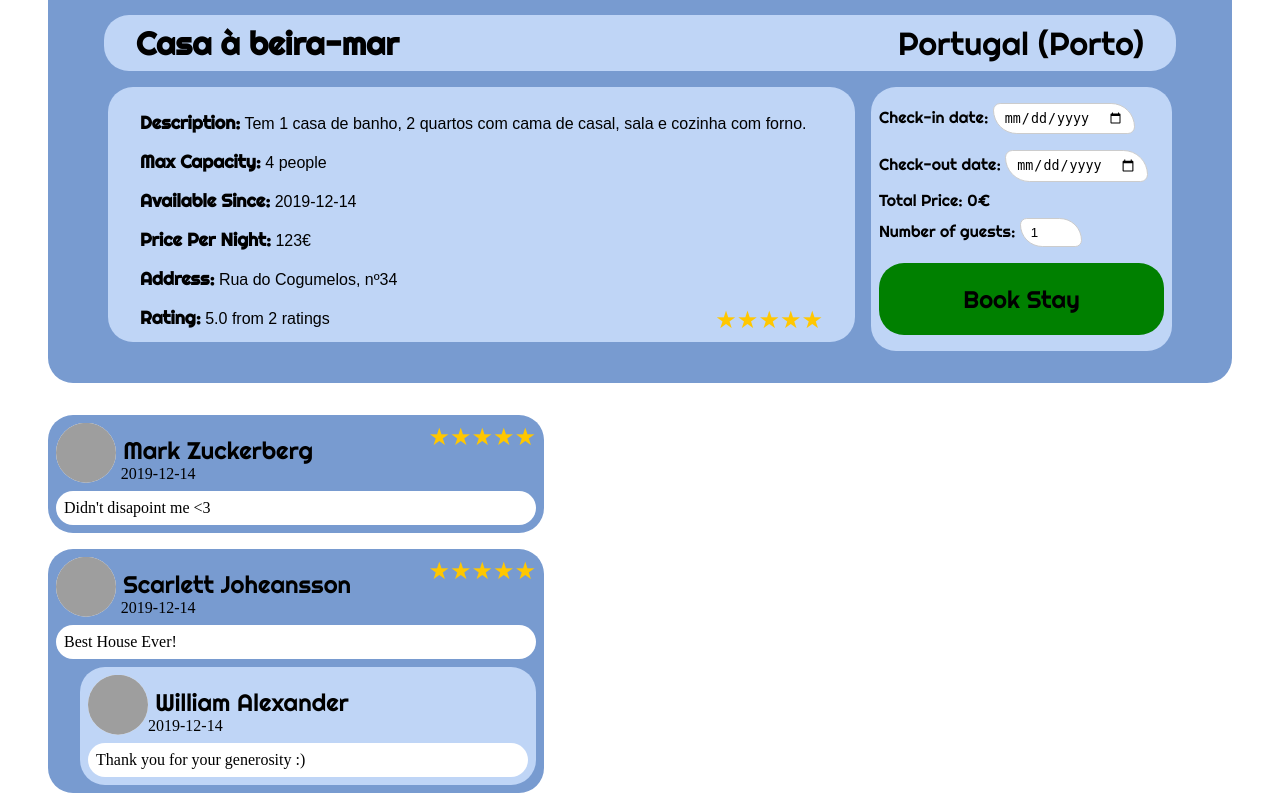
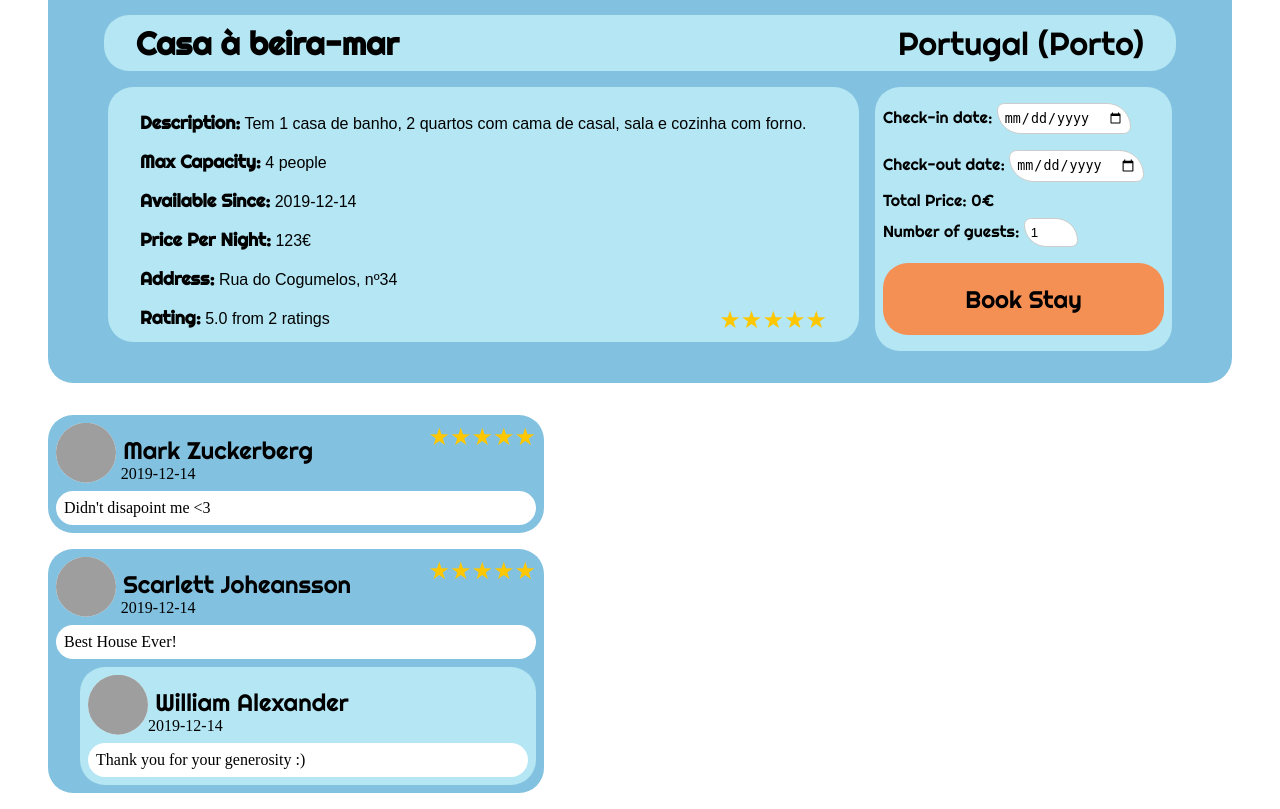
Before and after one commit to WALEX2000/Proj_LTW, a PHP site: page /pages/story.php?story_id=1 in a window 1280 px wide. Shown: the part 785-1594 px from the top of the page. Run offline with PHP 8.4, Linux system fonts and the light colour scheme; data comes from the database, SQL or seed files in the repository; grey boxes are pictures that could not be loaded.

Commit message:
Aesthetic changes - part 1
Co-authored-by: lilianalmeida <up201706908@fe.up.pt>
Co-authored-by: joaohenriqueluz <up201703782@fe.up.pt>
Co-authored-by: mafaldasantos10 <up201706791@fe.up.pt>

```diff
--- a/src/css/addStory.css
+++ b/src/css/addStory.css
@@ -1,5 +1,5 @@
 #body {
-    background: #789BD0;
+    background: #82c1df;
     width: 70%;
     height: max-content;
     border-radius: 20px;
--- a/src/css/searchResults.css
+++ b/src/css/searchResults.css
@@ -1,6 +1,6 @@
 .search_result_container {
     border-radius: 25px;
-    background: #789BD0;
+    background: #82c1df;
     padding: 1em;
     margin-top: 1em;
     width: max-content;
--- a/src/css/story.css
+++ b/src/css/story.css
@@ -57,7 +57,7 @@
 
 #story_info {
     position: relative;
-    background: #789BD0;
+    background: #82c1df;
     margin-top: 2em;
     padding: 2em;
     border-radius: 25px;
@@ -112,7 +112,7 @@
     border: 0;
     margin-top: auto;
     margin-bottom: auto;
-    color: #789BD0;
+    color: #82c1df;
     z-index: 1;
 }
 
@@ -144,7 +144,7 @@
 
 #nameBox {
     border-radius: 25px;
-    background: #BFD5F6;
+    background: rgb(180, 230, 243);
     width: 90%;
     margin-left: auto;
     margin-right: auto;
@@ -170,7 +170,7 @@
 
 #descriptionBox {
     border-radius: 25px;
-    background: #BFD5F6;
+    background: rgb(180, 230, 243);
     padding-left: 2em;
     padding-right: 2em;
     padding-top: 0.5em;
@@ -206,7 +206,7 @@
 
 #reservations {
     border-radius: 25px;
-    background: #BFD5F6;
+    background: rgb(180, 230, 243);
     padding-bottom: 0.5em;
     font-family: sans-serif;
 
@@ -232,7 +232,7 @@
 
 .reservationBlock {
     border-radius: 25px;
-    background: #789BD0;
+    background: #82c1df;
     padding: 0.5em;
     margin-top: 1em;
 }
@@ -298,7 +298,7 @@
 
 #reservationForm {
     border-radius: 25px;
-    background: #BFD5F6;
+    background: rgb(180, 230, 243);
     padding: 0.5em;
     font-family: Righteous, sans-serif;
 
@@ -317,7 +317,7 @@
 #reserveButton {
     width: 100%;
     height: 3em;
-    background: green;
+    background: rgb(245, 144, 85);
     border: none;
     font-family: Righteous, sans-serif;
     font-size: x-large;
@@ -343,7 +343,7 @@
 .comment_container {
     position: relative;
     border-radius: 25px;
-    background: #789BD0;
+    background: #82c1df;
     padding: 0.5em;
     margin-top: 1em;
     max-width: 30em;
@@ -373,7 +373,7 @@
 }
 
 .reply_container {
-    background: #BFD5F6;
+    background: rgb(180, 230, 243);
     border-radius: 25px;
     padding: 0.5em;
     margin-left: 5%;
@@ -385,11 +385,11 @@
 }
 
 #postComment {
-    background: #BFD5F6;
+    background: rgb(180, 230, 243);
 }
 
 #postReply {
-    background: #789BD0;
+    background: #82c1df;
 }
 
 .postCommentTop {
@@ -441,7 +441,7 @@
 @media only screen and (max-width: 600px) {
     #story_info {
         position: relative;
-        background: #789BD0;
+        background: #82c1df;
         margin-top: 2em;
         padding: 2em;
         border-radius: 25px;
@@ -485,7 +485,7 @@
 
     #reservationForm {
         border-radius: 25px;
-        background: #BFD5F6;
+        background: rgb(180, 230, 243);
         padding: 0.5em;
         font-family: Righteous, sans-serif;
 
--- a/src/css/topBar.css
+++ b/src/css/topBar.css
@@ -1,5 +1,5 @@
 :root {
-  --blue: #75c9cc;
+  --blue: #acdfe2;
   --lightBlue: #afdfdb;
   --washy: #eceae5;
   --pinkish: #fbdcce;
@@ -29,7 +29,7 @@ a {
     grid-template-rows: 100%;
     z-index: 1;
     color: #fff;
-    background: linear-gradient(-45deg, #e99076, #df83e2, #62bbdb, #6ae7ca);
+    background: linear-gradient(-45deg, #8ed9db, #82c1df, #5ec5eb, #4476b8);
     background-size: 400% 400%;
     animation: gradientBG 15s ease infinite;
 }
@@ -136,6 +136,17 @@ background-position: 0% 50%;
       width: 100%;
   }
 
+  #form{
+    display: flex;
+flex-wrap:wrap;
+  }
+#form div{
+display: flex;
+flex-wrap:wrap;
+flex-direction: row;
+height: 50%;
+}
+
   .dropdown-content {
     display: inherit;
     background-color: #BFD5F6;
@@ -219,7 +230,7 @@ background-position: 0% 50%;
 }
 
 #registerPromptButton {
-  background-color: #789BD0;
+  background-color: #82c1df;
     padding: 14px 20px;
     margin: 8px 0;
     border: none;
@@ -231,7 +242,7 @@ background-position: 0% 50%;
 }
 
 input{
-  padding: 6px 10px;
+  padding: 6px 6px;
   margin: 8px 0;
   display: inline-block;
   border: 1px solid #ccc;
@@ -240,7 +251,7 @@ input{
 }
 
 form button[type="submit"] {
-  background-color: #789BD0;
+  background-color: #82c1df;
     padding: 14px 20px;
     margin: 8px 0;
     border: none;
@@ -248,8 +259,8 @@ form button[type="submit"] {
     width: 100%;
     border-radius: 15px 50px;
     transition: 0.5s;
+  }
 
-  }
   form button[type="submit"]:hover {
     opacity: 0.7;
   }
@@ -315,7 +326,7 @@ form button[type="submit"] {
       float: right;
       margin-left: auto;
       margin-right: 4em;
-      color: #789BD0;
+      color: #82c1df;
       width: 5em;
       height: 5em;
       margin-top: auto;
@@ -330,16 +341,12 @@ form button[type="submit"] {
         outline-width: 0;
     }
 
-  .centerLabel {
-      text-align: center;
-      margin-left: 20%;
-  }
-
   input[type=range] {
     -webkit-appearance: none;
     width: 100%;
     background: transparent;
     border: none;
+    margin-left: 50px;
   }
 
   input[type=range]::-webkit-slider-thumb {
@@ -363,7 +370,7 @@ form button[type="submit"] {
     height: 8.4px;
     cursor: pointer;
     box-shadow: 1px 1px 1px #000000, 0px 0px 1px #0d0d0d;
-    background: #789BD0;
+    background: #82c1df;
     border-radius: 1.3px;
     border: 0.2px solid #010101;
   }
--- a/src/javascript/house.js
+++ b/src/javascript/house.js
@@ -13,13 +13,13 @@ function greyOutButton() {
         backButton.style.color = "#75757588";
     }
     else {
-        backButton.style.color = "#789BD0FF";
+        backButton.style.color = "#82c1dfFF";
     }
     if(pos == nHouses - 1) {
         frontButton.style.color = "#75757588";
     }
     else {
-        frontButton.style.color = "#789BD0FF";
+        frontButton.style.color = "#82c1dfFF";
     }
 }
 
--- a/src/templates/tpl_common.php
+++ b/src/templates/tpl_common.php
@@ -75,17 +75,15 @@ function draw_header($stylesheet, $scripts_defer)
             <div id="dropdown">
                   <div id="search_form" class="dropdown-content noShow">
                       <form id="form" action="../actions/action_search.php" method="post">
-                        <div>
+                        <div id = "check_in_out_search">
                             <label> Check-In: </label><input id="stay_begin" type="date" name="check_in"/>
                             <label> Check-Out: </label><input id="stay_end" type="date" name="check_out"/>
                         </div>
                         <div>
-                            <br/>
                             <label class="centerLabel"> Guests: </label>
                             <input id="guests" type="number" min= "1" name="guests" value="1" required/>
                         </div>
-                        <div>
-                            <br/>
+                        <div id = "budget_div">
                             <label class="centerLabel"> Budget: </label><span id = "budget_value"></span><input type="range" min="1" max="100000000" class="budget_slider" id="budget_slider" name="budget">
                         </div>
                         <button id="closeExtraOption" type="button" name="close"><i class="fa fa-times-circle fa-5x"></i></button>
--- a/src/templates/tpl_home_page.php
+++ b/src/templates/tpl_home_page.php
@@ -9,6 +9,7 @@
                         //echo $log;
                         ?>
                     <a href="story.php?story_id=<?= $top_stories[0]['id'] ?>">
+                        <h2 class="TopHouseTitle">House of the week</h2>
                         <img id="TopHouse" src="../../images/<?= $image_url ?>" alt="TopHouse" />
                     </a>
                     <div class="BottomText">
```
Also changed, not shown: src/css/index.css (+18 -6 lines), src/css/profile.css (+4 -4 lines), images/5df8091b7e95e7.77652056.png (added), images/5df85286eba832.00074702.jpg (added), images/avatar_male.png, images/homie_logo2.png (added).
